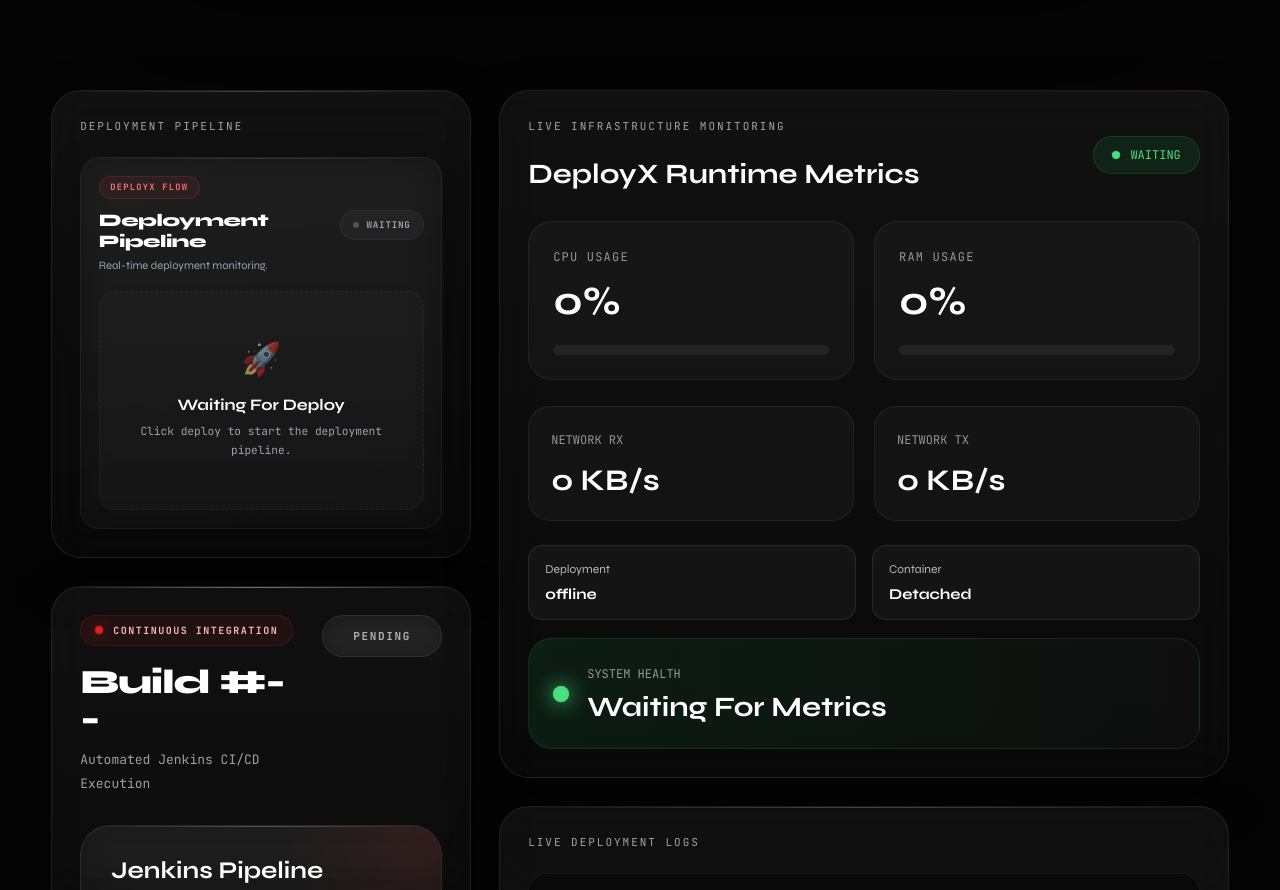
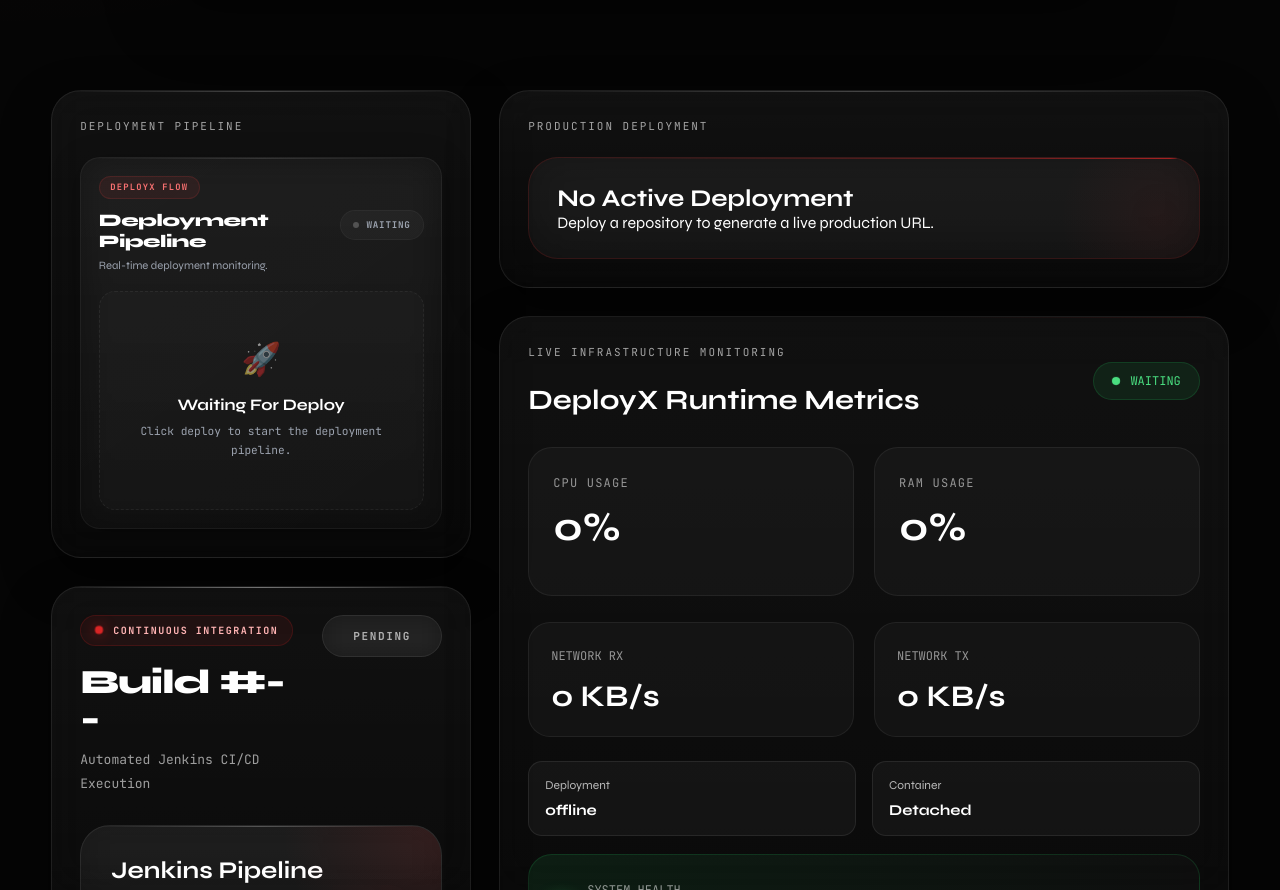
Before and after one commit to Sahil-Reshim/DeployX, a React app in the folder frontend/: page / in a window 1280 px wide. Shown: the part 910-1800 px from the top of the page. Built offline with nearby package versions, Linux system fonts and the light colour scheme; no server answers; the HTML template or start-up script is replaced by a standard one.

Commit message:
fix dashboard grid layout and restore production url card

```diff
--- a/frontend/src/pages/Dashboard.jsx
+++ b/frontend/src/pages/Dashboard.jsx
@@ -484,16 +484,12 @@
 
               )}
 
-              {/* GRID */}
-
              <div className="dashboard-grid">
 
   {/* LEFT COLUMN */}
-
   <div className="grid-left">
 
     {/* Deployment Pipeline */}
-
     <div className="section-block">
 
       <p className="section-title">
@@ -507,7 +503,6 @@
     </div>
 
     {/* Jenkins Pipeline */}
-
     <div className="section-block jenkins-card">
 
       <div className="jenkins-card-header">
@@ -530,7 +525,8 @@
 
         <div
           className={`jenkins-status ${
-          jenkinsData?.status?.toLowerCase() || "pending"
+            jenkinsData?.status?.toLowerCase() ||
+            "pending"
           }`}
         >
           {jenkinsData?.status || "PENDING"}
@@ -548,12 +544,24 @@
     </div>
 
   </div>
-                {/* RIGHT */}
 
+  {/* RIGHT COLUMN */}
   <div className="grid-right">
 
-                  {/* MONITORING */}
+    {/* Production URL */}
+    <div className="section-block">
 
+      <p className="section-title">
+        Production Deployment
+      </p>
+
+      <ProductionLink
+        deployment={latestDeployment}
+      />
+
+    </div>
+
+    {/* Monitoring */}
     <div className="section-block monitoring-preview-card">
 
       <div className="monitoring-header">
@@ -577,16 +585,16 @@
               : "offline"
           }`}
         >
+
           <span className="live-dot"></span>
 
           {monitoringAvailable
             ? "LIVE"
             : "WAITING"}
+
         </div>
 
       </div>
-
-                    {/* STATS */}
 
       <div className="monitoring-stats-grid">
 
@@ -596,20 +604,7 @@
             CPU Usage
           </span>
 
-                        <h1>
-                          {metrics?.cpu || 0}%
-                        </h1>
-
-                        <div className="monitor-bar">
-
-                          <div
-                            className="monitor-bar-fill cpu"
-                            style={{
-                              width: `${metrics?.cpu || 0}%`
-                            }}
-                          />
-
-                        </div>
+          <h1>{metrics?.cpu || 0}%</h1>
 
         </div>
 
@@ -619,61 +614,43 @@
             RAM Usage
           </span>
 
-                        <h1>
-                          {metrics?.ram || 0}%
-                        </h1>
-
-                        <div className="monitor-bar">
-
-                          <div
-                            className="monitor-bar-fill ram"
-                            style={{
-                              width: `${metrics?.ram || 0}%`
-                            }}
-                          />
+          <h1>{metrics?.ram || 0}%</h1>
 
         </div>
 
       </div>
 
-                    </div>
-
-                    {/* NETWORK */}
-
       <div className="network-activity">
 
         <div className="network-box">
 
-                        <span>
-                          Network RX
-                        </span>
+          <span>Network RX</span>
 
           <h3>
-                          {metrics?.network_rx || 0} KB/s
+            {metrics?.network_rx || 0}
+            {" "}KB/s
           </h3>
 
         </div>
 
         <div className="network-box">
 
-                        <span>
-                          Network TX
-                        </span>
+          <span>Network TX</span>
 
           <h3>
-                          {metrics?.network_tx || 0} KB/s
+            {metrics?.network_tx || 0}
+            {" "}KB/s
           </h3>
 
         </div>
 
       </div>
+
       <div className="runtime-status-card">
 
         <div className="runtime-item">
 
-                          <span>
-                            Deployment
-                          </span>
+          <span>Deployment</span>
 
           <strong>
             {latestDeployment?.status ||
@@ -684,9 +661,7 @@
 
         <div className="runtime-item">
 
-                          <span>
-                            Container
-                          </span>
+          <span>Container</span>
 
           <strong>
             {latestDeployment?.container_id
@@ -697,8 +672,6 @@
         </div>
 
       </div>
-
-                    {/* HEALTH */}
 
       <div className="health-card">
 
@@ -722,8 +695,7 @@
 
     </div>
 
-                  {/* LOGS */}
-
+    {/* Logs */}
     <div className="section-block">
 
       <p className="section-title">
@@ -731,9 +703,7 @@
       </p>
 
       <LogsViewer
-                      deploymentId={
-                        latestDeployment?.id
-                      }
+        deploymentId={latestDeployment?.id}
       />
 
     </div>
@@ -741,7 +711,6 @@
   </div>
 
 </div>
-
               {/* HISTORY */}
 
               <div className="history-section">
```
Lines whose indentation alone changed are shown as unchanged.
